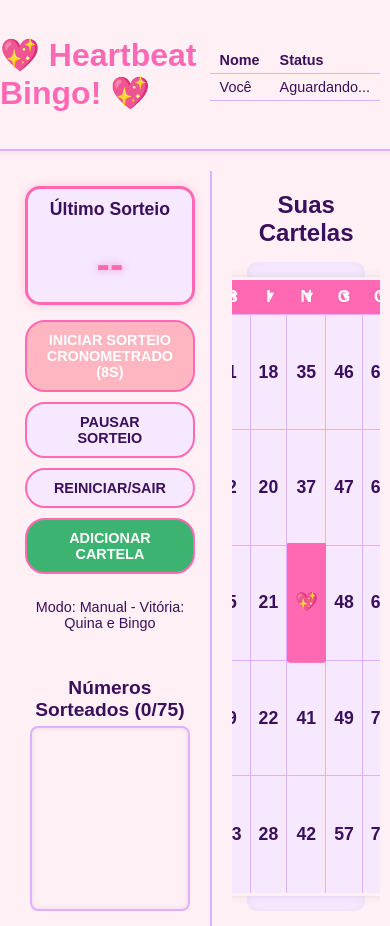
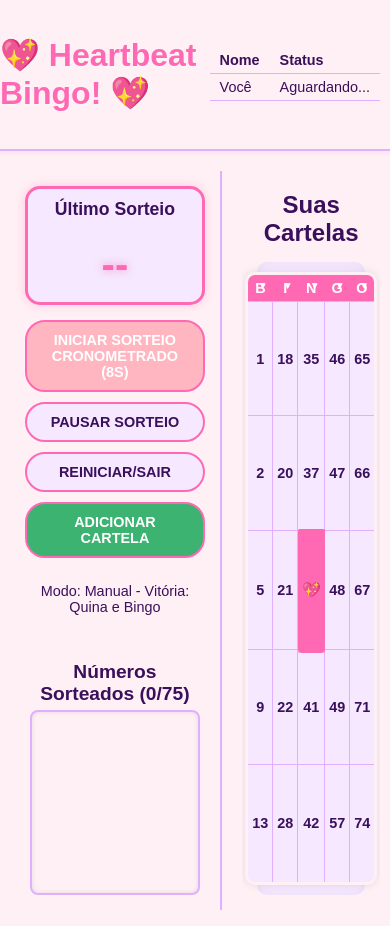
Before and after one commit to edurlima/Heartbeat-Bingo, a website: page public/index.html in a window 390 px wide. Both pictures are taken after typing "Sample" into the empty fields and a click on the button "INICIAR JOGO". Shown: the top 926 px of the page. Drawn offline with nearby package versions, Linux system fonts and the light colour scheme; no server answers.

Commit message:
Adjust styles for improved layout and responsiveness
Reduced padding and gap sizes for layout elements. Adjusted widths and font sizes for better responsiveness.

```diff
--- a/public/style.css
+++ b/public/style.css
@@ -278,15 +278,16 @@ body {
     display: flex;
     flex-wrap: wrap;
     justify-content: center;
-    gap: 20px;
-    padding: 15px;
+    gap: 15px;
+    padding: 10px;
     background-color: var(--cor-fundo-escuro);
     border-radius: 10px;
     box-shadow: inset 0 0 10px rgba(0, 0, 0, 0.05);
 }
 
 .cartela-exemplo {
-    width: 200px;
+    /* CRÍTICO: Redução extrema da largura */
+    width: 160px; /* Reduzido de 200px para 160px */
     max-width: 100%;
     margin: 0;
     border: 3px solid var(--cor-borda);
@@ -301,8 +302,8 @@ body {
 .cartela-exemplo th {
     background-color: var(--cor-principal);
     color: var(--cor-texto-claro);
-    padding: 8px 0;
-    font-size: 1em;
+    padding: 5px 0; /* Padding reduzido */
+    font-size: 0.9em; /* Fonte reduzida */
     cursor: pointer;
     user-select: none;
     position: relative;
@@ -311,9 +312,9 @@ body {
 .cartela-exemplo th::after {
     content: '▼';
     position: absolute;
-    right: 10px;
+    right: 5px; /* Posição ajustada */
     transition: transform 0.3s;
-    font-size: 0.8em;
+    font-size: 0.7em; /* Fonte do ícone reduzida */
 }
 
 .cartela-exemplo tbody {
@@ -336,10 +337,10 @@ body {
 
 .cartela-celula {
     border: 1px solid var(--cor-borda);
-    padding: 8px;
+    padding: 4px; /* CRÍTICO: Padding interno reduzido */
     text-align: center;
     cursor: pointer;
-    font-size: 1.1em;
+    font-size: 0.9em; /* CRÍTICO: Tamanho da fonte reduzido */
     font-weight: bold;
     background-color: var(--cor-fundo-escuro);
     color: var(--cor-texto-escuro);
```
